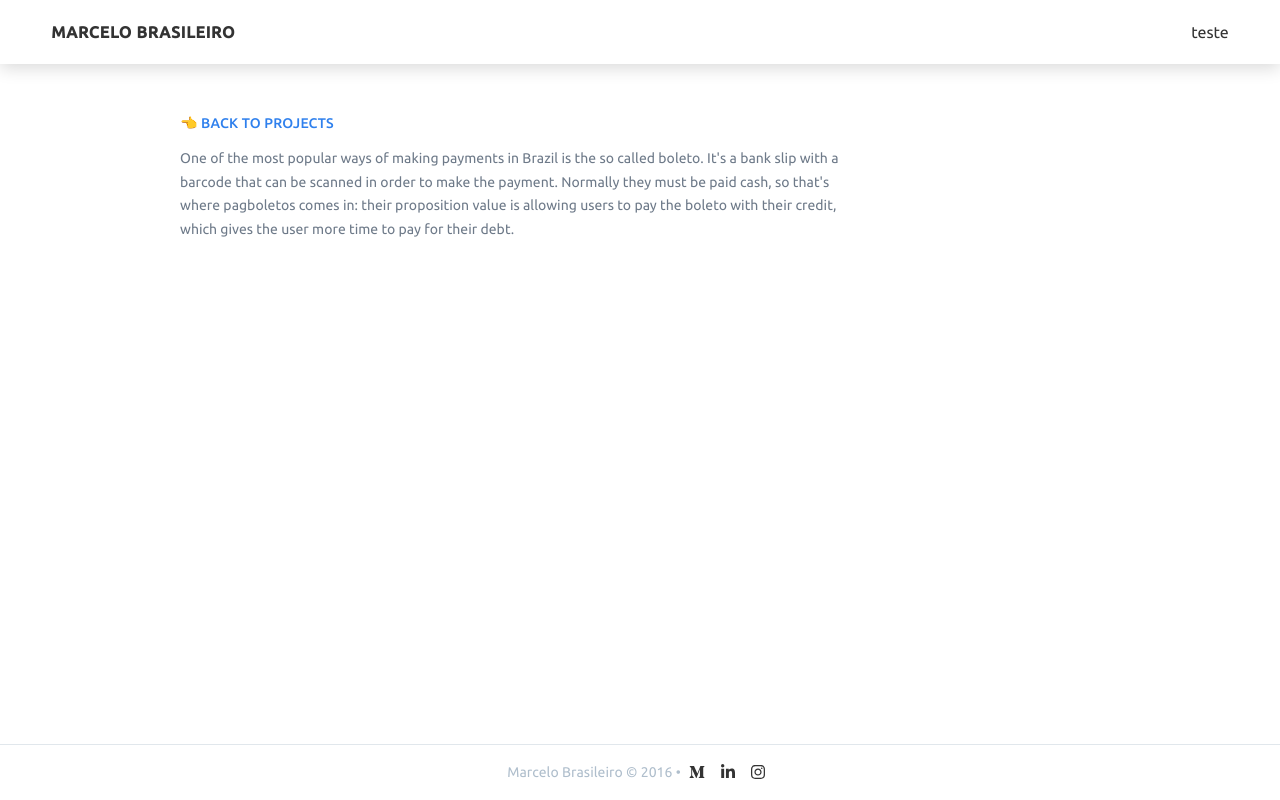
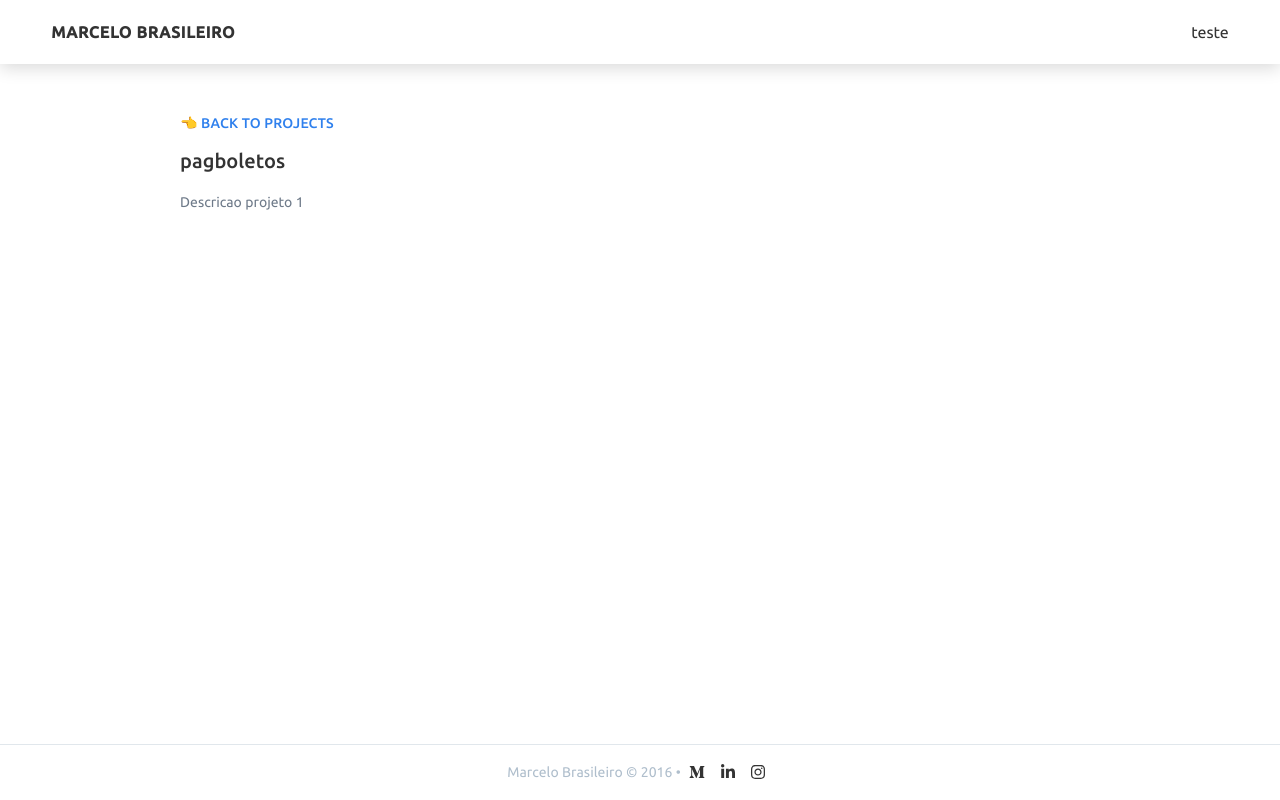
Before and after one commit to marceloblaz/website-portfolio, an Angular app: page /projects/1 in a window 1280 px wide. Built offline with nearby package versions, Linux system fonts and the light colour scheme.

Commit message:
capturando objeto da lista a partir da idroute

```diff
--- a/src/app/project-details/project-details.component.html
+++ b/src/app/project-details/project-details.component.html
@@ -1,8 +1,5 @@
 <div class="content"><a class="buttontxt" routerLink=''>
 		👈 back to projects</a>
-	<h6 style="margin: 16px auto">{{nomeprojeto}}</h6>
-	<p class="project-info">One of the most popular ways of making payments in Brazil is the so called boleto. It's a
-		bank slip with a barcode that can be scanned in order to make the payment. Normally they must be paid cash, so
-		that's where pagboletos comes in: their proposition value is allowing users to pay the boleto with their credit,
-		which gives the user more time to pay for their debt.</p>
+	<h6 style="margin: 16px auto">{{projeto.nome}}</h6>
+	<p class="project-info">{{projeto.description}}</p>
 </div>
--- a/src/app/project-details/project-details.component.ts
+++ b/src/app/project-details/project-details.component.ts
@@ -1,24 +1,27 @@
-import { Component, OnInit, Input } from '@angular/core';
-import { ProjectsServiceService } from '../projects-service.service';
-import { ActivatedRoute } from '@angular/router';
+import { Component, OnInit, Input } from "@angular/core";
+import { ProjectsServiceService } from "../projects-service.service";
+import { ActivatedRoute } from "@angular/router";
+import { Dado } from "../../project-interface";
 
 @Component({
-  selector: 'app-project-details',
-  templateUrl: './project-details.component.html',
-  styleUrls: ['./project-details.component.scss']
+  selector: "app-project-details",
+  templateUrl: "./project-details.component.html",
+  styleUrls: ["./project-details.component.scss"]
 })
 export class ProjectDetailsComponent implements OnInit {
+  projeto: Dado;
+
+  constructor( public projects: ProjectsServiceService, private route: ActivatedRoute ) { }
+
+  ngOnInit() {
+    this.route.paramMap.subscribe(params => {
+      let idroute = params.get("id");
+
+      this.projeto = this.projects.buscaListaProjetos().find(item => item.id == idroute);
+
+    });
 
 
-  constructor(public projects: ProjectsServiceService, private route: ActivatedRoute) {}
-  ngOnInit(){
-    this.route.paramMap
-      .subscribe(params =>{
-        let idroute = params.get('id');
-        console.log(idroute)
-      })
-  };
+  }
 
-
-
-};
+}
```
